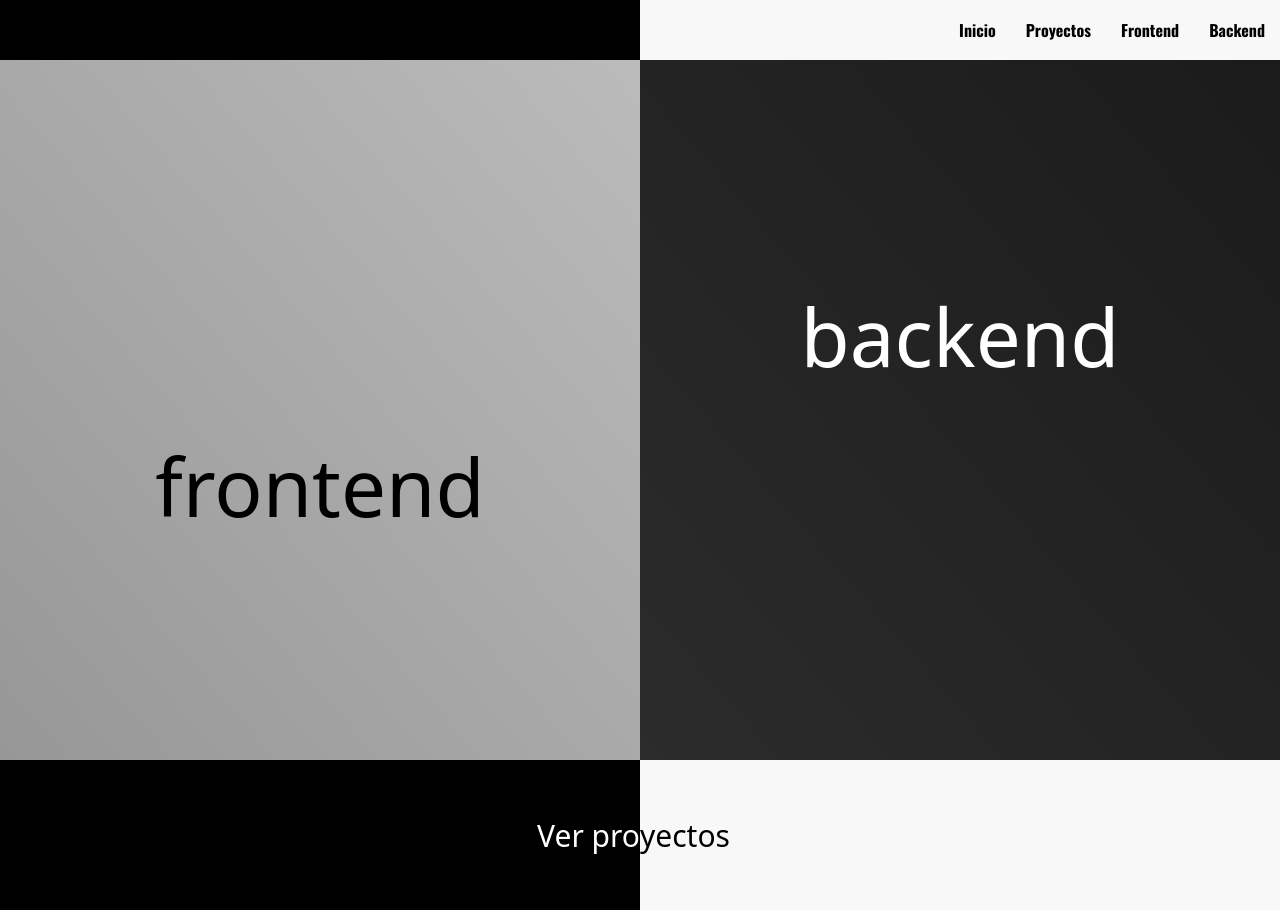
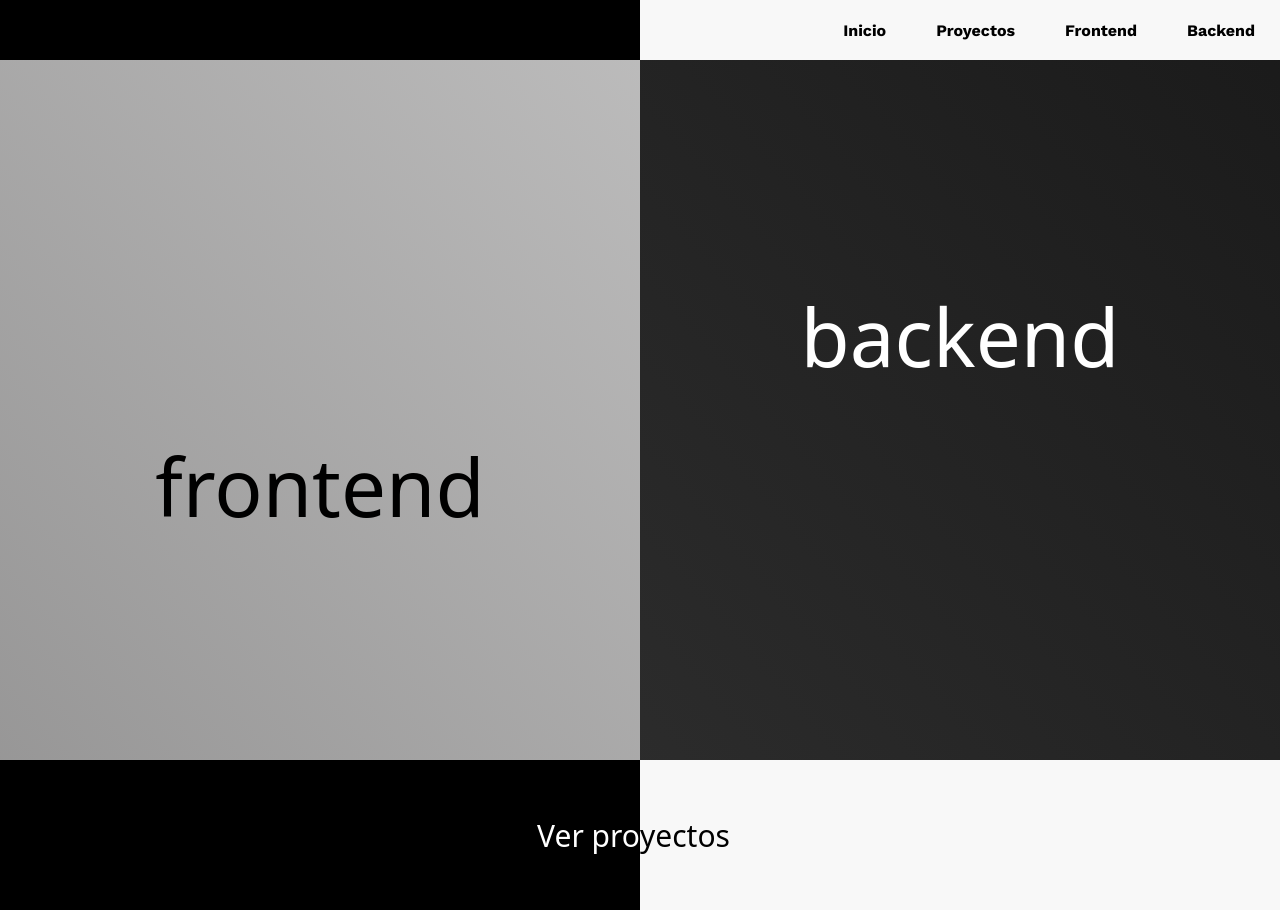
Before and after one commit to ChristianMagallanes24/frontback, a React (Create React App) app: page / in a window 1280 px wide. Built offline with nearby package versions, Linux system fonts and the light colour scheme; a web font is replaced by a local one.

Commit message:
nuevo commit

```diff
--- a/src/components/Home/Nav/_Nav.scss
+++ b/src/components/Home/Nav/_Nav.scss
@@ -17,9 +17,20 @@
             color: #000000;
             position: relative;
             text-decoration: none;
-            font-family: "Oswald", sans-serif;
+            font-family: "Work Sans", sans-serif;
             font-weight: 700;
+            transition: .5s;
+            border-radius: 20px;
+            padding: 5px 10px;
+            &:hover{
+                background-color: rgb(0, 0, 0);
+                border-radius: 20px;
+                padding: 5px 10px;
+                transition: .5s;
+                color: #ffff;
+            }
         }
+
     }
     .nav_toggle{
         display: none;
--- a/src/sass/index.scss
+++ b/src/sass/index.scss
@@ -1,5 +1,5 @@
 @import url('https://fonts.googleapis.com/css2?family=Rubik+Doodle+Shadow&family=Workbench:BLED,SCAN@29,-18&display=swap');
-@import url('https://fonts.googleapis.com/css2?family=Oswald:wght@200..700&display=swap');
+@import url('https://fonts.googleapis.com/css2?family=Oswald:wght@200..700&family=Work+Sans:ital,wght@0,100..900;1,100..900&display=swap');
 @import "./MediaQueries";
 @import "../components/Home/Nav/Nav";
 @import "../components/Home/Header/Header";
```
